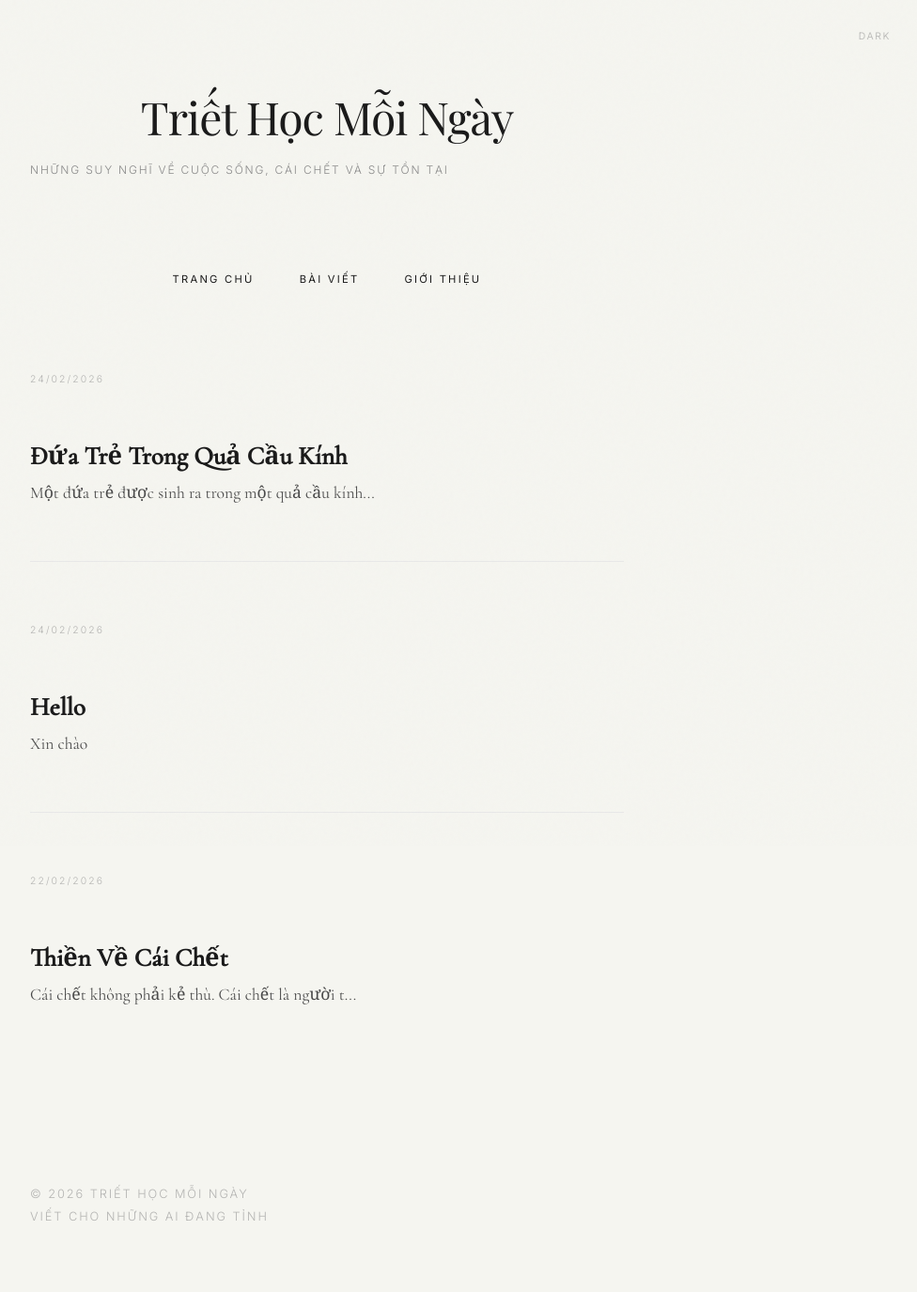
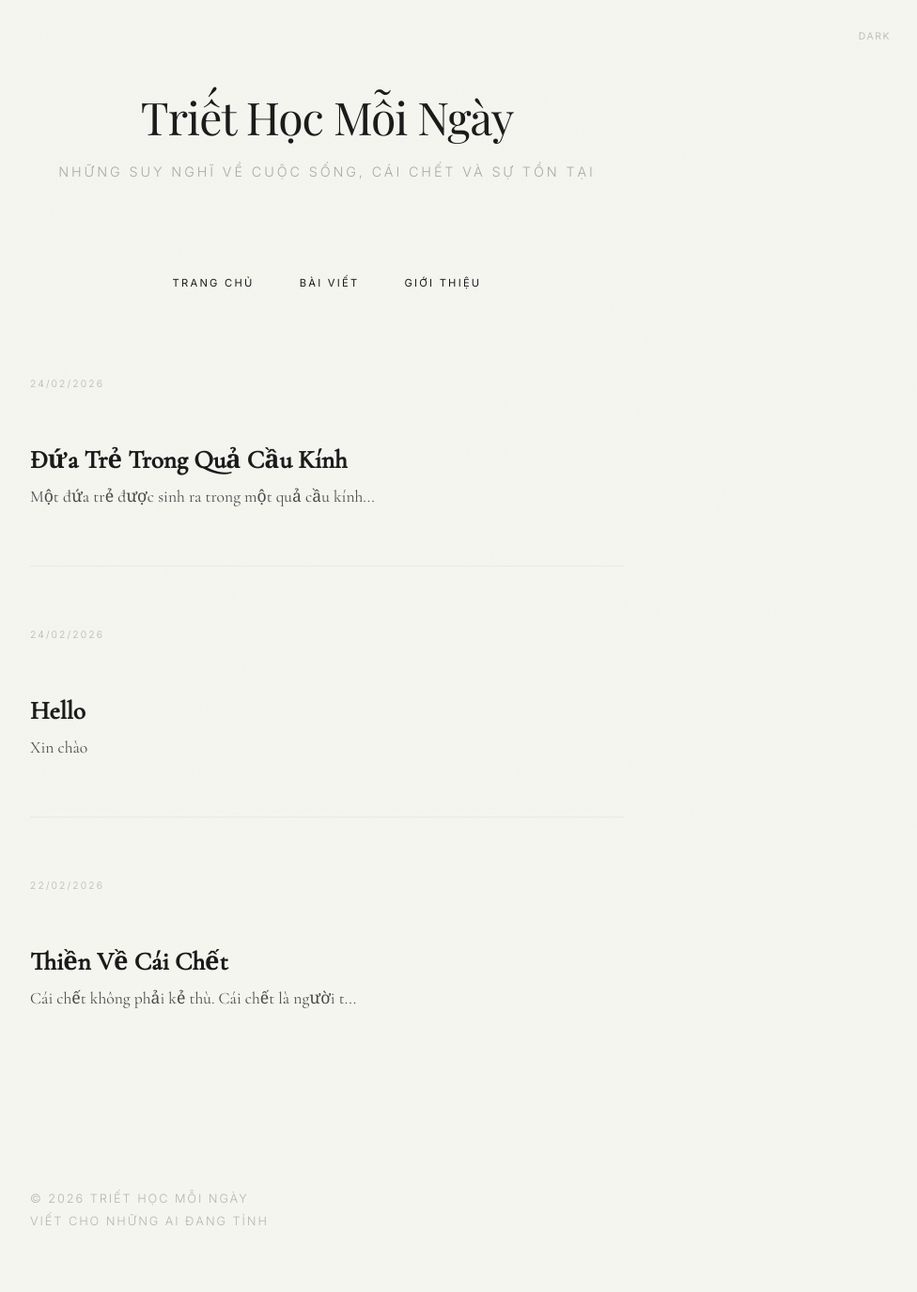
Before and after one commit to canneed02/triet-hoc-moi-ngay, a Jekyll site: the page built from index.html, in a window 1280 px wide. Shown: the whole page at 94% size, without its empty margins (292-1268 px from the left). Built offline with Jekyll 4.4.1, drawn with Linux system fonts in a browser that asks for light colours; some web fonts are replaced.

Commit message:
Fix: Center header and subtitle styling

```diff
--- a/assets/css/style.css
+++ b/assets/css/style.css
@@ -56,8 +56,27 @@ body {
 
 /* HEADER */
 header { text-align: center; margin-bottom: var(--space-3xl); }
-header h1 { font-family: var(--font-display); font-size: clamp(2rem, 5vw, 3rem); font-weight: 400; letter-spacing: -0.02em; line-height: 1.2; margin-bottom: var(--space-sm); }
-.subtitle { font-family: var(--font-sans); color: var(--text-muted); font-size: 0.75rem; font-weight: 300; letter-spacing: 0.15em; text-transform: uppercase; }
+header h1 {
+    font-family: var(--font-display);
+    font-size: clamp(2rem, 5vw, 3rem);
+    font-weight: 400;
+    letter-spacing: -0.02em;
+    line-height: 1.2;
+    margin-bottom: 1rem;
+    text-align: center;
+}
+.subtitle {
+    font-family: var(--font-sans);
+    color: var(--text-muted);
+    font-size: 0.9rem;
+    font-weight: 300;
+    letter-spacing: 0.2em;
+    text-transform: uppercase;
+    opacity: 0.7;
+    text-align: center;
+    display: block;
+    margin: 0 auto;
+}
 
 /* NAV */
 nav { display: flex; justify-content: center; gap: var(--space-xl); margin-bottom: var(--space-2xl); padding-bottom: var(--space-md); font-family: var(--font-sans); }
```
